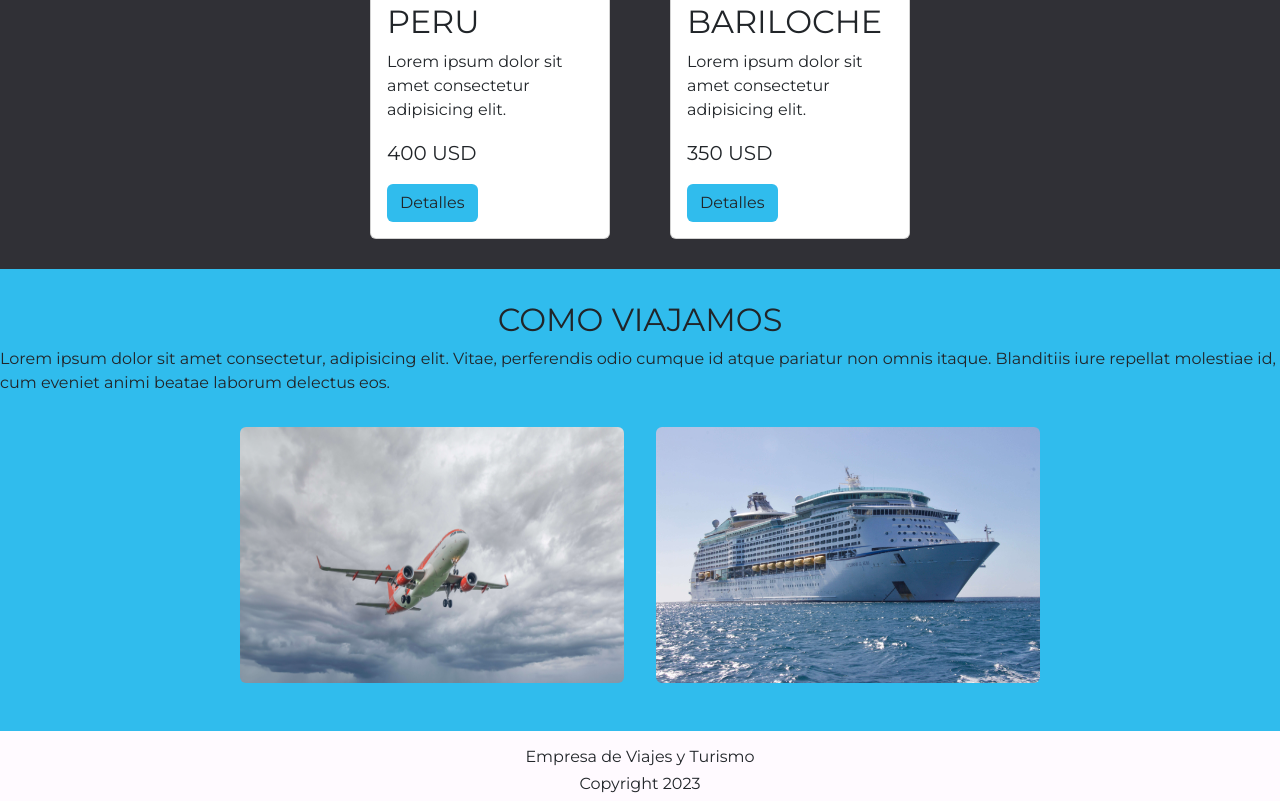
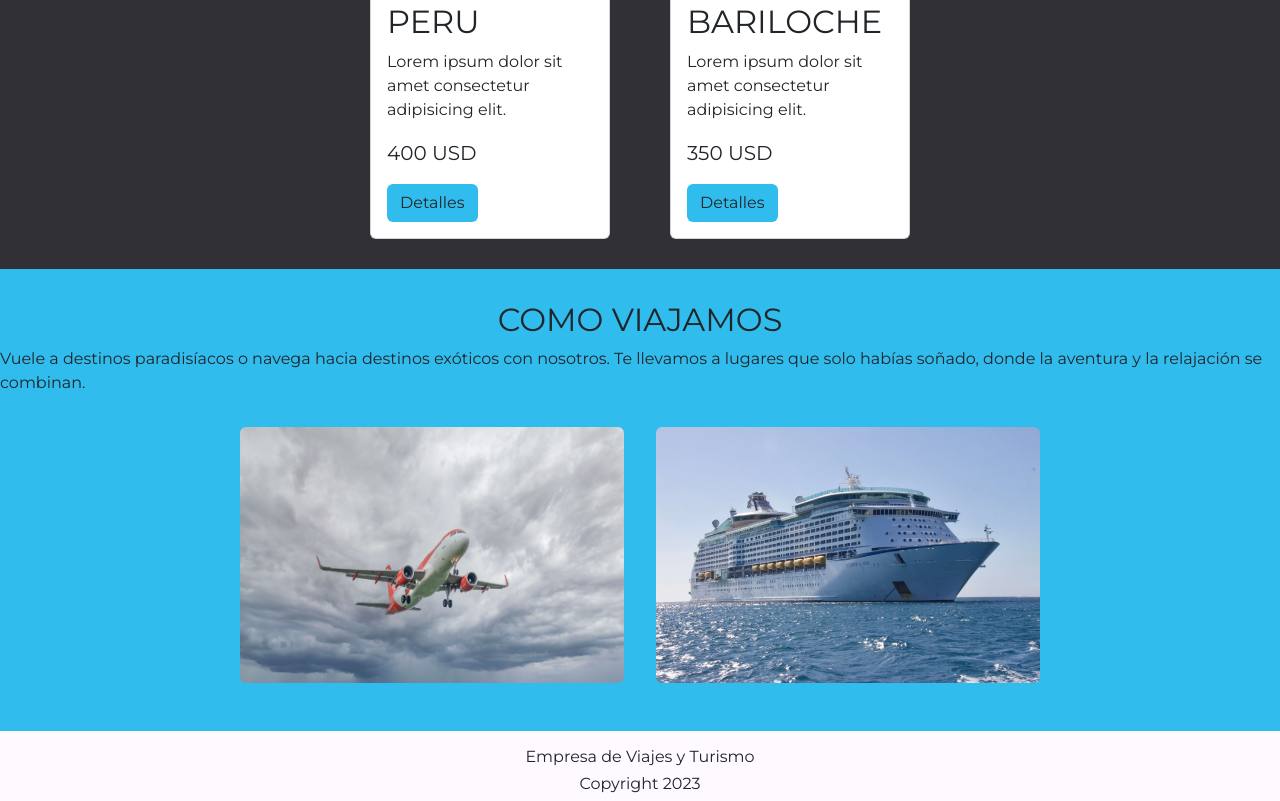
Before and after one commit to Valentin-Fernandez/PangeaViajes, a website: page index.html in a window 1280 px wide. Shown: the part 2277-3078 px from the top of the page. Drawn offline with nearby package versions, Linux system fonts and the light colour scheme.

Commit message:
Cambios en los Textos

```diff
--- a/index.html
+++ b/index.html
@@ -161,7 +161,7 @@
       <div class="d-flex justify-content-center col-12">
         <div class="d-flex justify-content-center flex-column align-items-center">
         <h2>COMO VIAJAMOS</h2>
-        <p>Lorem ipsum dolor sit amet consectetur, adipisicing elit. Vitae, perferendis odio cumque id atque pariatur non omnis itaque. Blanditiis iure repellat molestiae id, cum eveniet animi beatae laborum delectus eos.</p>
+        <p>Vuele a destinos paradisíacos o navega hacia destinos exóticos con nosotros. Te llevamos a lugares que solo habías soñado, donde la aventura y la relajación se combinan.</p>
         </div>
       </div>
       <div class="d-flex justify-content-center col-12">
```
